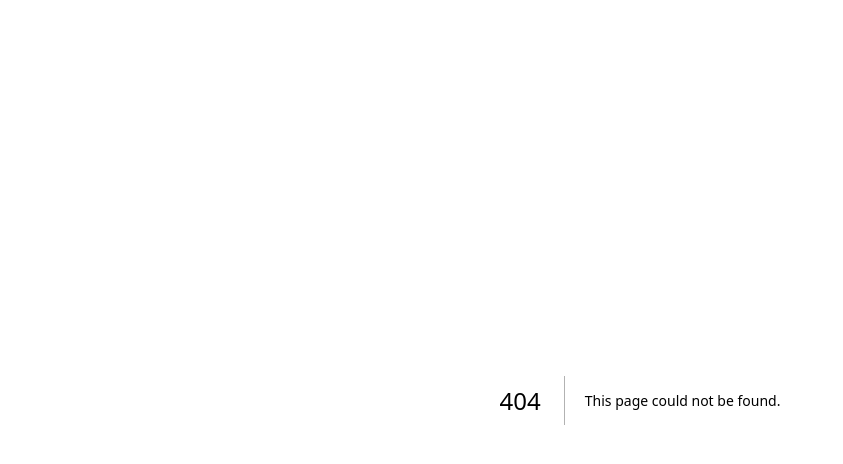
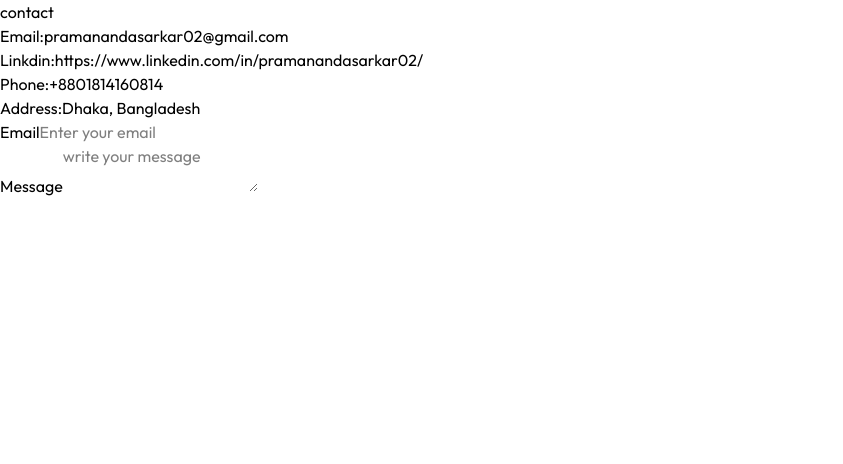
Before and after one commit to pramanandasarkar02/portfolio, a Next.js app: page /contact in a window 1280 px wide. Before the commit this address had no page. Shown: the top 464 px of the page, without its empty margins (0-843 px from the left). Built offline with nearby package versions, Linux system fonts and the light colour scheme.

Commit message:
contact page raw html created

```diff
--- /dev/null
+++ b/app/contact/page.tsx
@@ -0,0 +1,43 @@
+import React from "react";
+
+type Props = {};
+
+const page = (props: Props) => {
+  return (
+    <div>
+      <h1>contact</h1>
+      <div className="">
+        <div>
+          <div>
+            Email:
+            <span>pramanandasarkar02@gmail.com</span>
+          </div>
+          <div>
+            Linkdin:
+            <span>https://www.linkedin.com/in/pramanandasarkar02/</span>
+          </div>
+          <div>
+            Phone:
+            <span>+8801814160814</span>
+          </div>
+          <div>
+            Address:
+            <span>Dhaka, Bangladesh</span>
+          </div>
+        </div>
+        <div>
+          <div>
+            Email
+            <input type="email" placeholder="Enter your email" />
+          </div>
+          <div>
+            Message
+            <textarea placeholder="write your message" />
+          </div>
+        </div>
+      </div>
+    </div>
+  );
+};
+
+export default page;
```
Also changed, not shown: package.json (+6 -5 lines), 1 other file (tests, documents, lock files or other folders).
